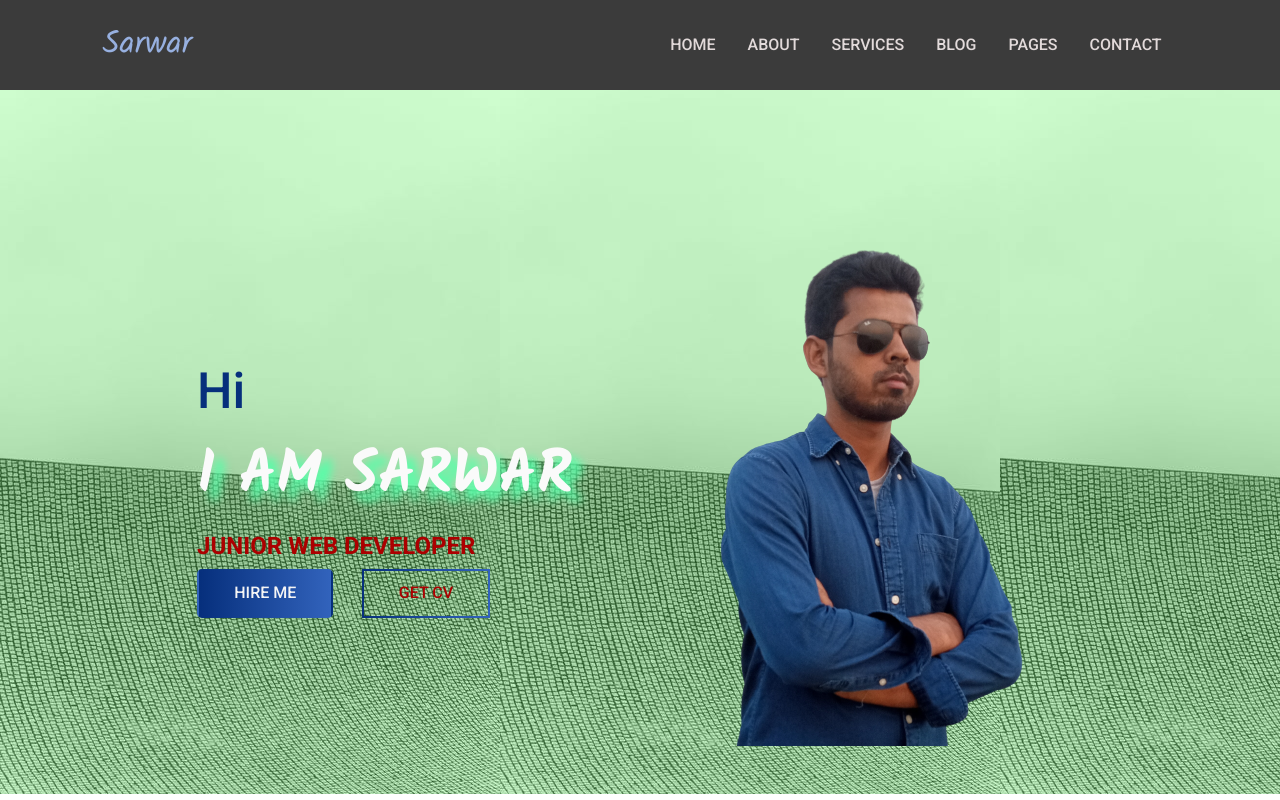
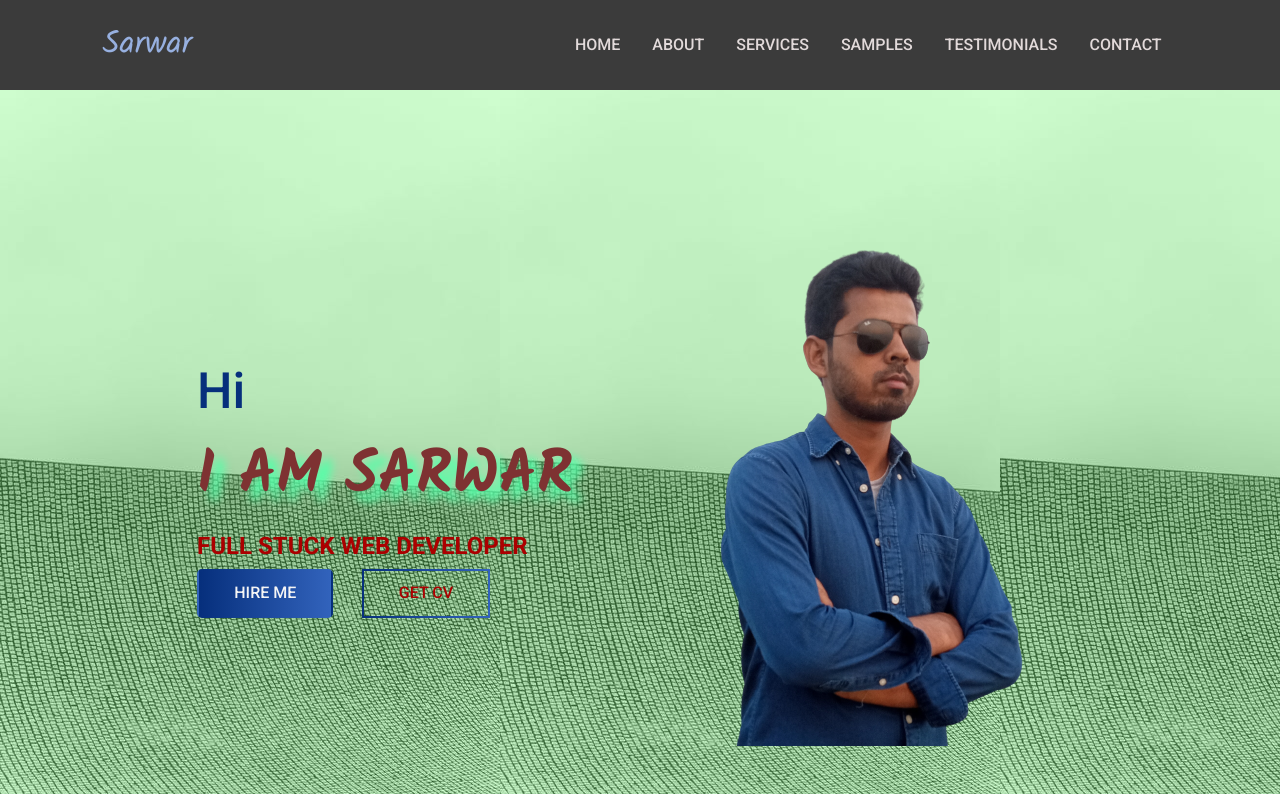
Before and after one commit to SZMithu/sample-portfolio, a plain HTML site: page index.html in a window 1280 px wide. Shown: the top 800 px of the page. Drawn offline with nearby package versions, Linux system fonts and the light colour scheme; files whose address does not match are found by name.

Commit message:
initial commit

```diff
--- a/css-file/style.css
+++ b/css-file/style.css
@@ -120,7 +120,7 @@
   }
   .text_iam{
       font:normal bolder 60px 'Kalam', cursive;
-      color: #fafafa;
+      color: #7e3232;
       text-shadow: 10px 10px 10px #57FEA9;
   }
   .text_junior{
--- a/index.html
+++ b/index.html
@@ -41,9 +41,9 @@
                 <a class="nav-link active px-3" href="#">HOME</a>
                 <a class="nav-link text-black px-3" href="#intro">ABOUT</a>
                 <a class="nav-link text-black px-3" href="#service">SERVICES</a>
-                <a class="nav-link text-black px-3">BLOG</a>
-                <a class="nav-link text-black px-3">PAGES</a>
-                <a class="nav-link text-black px-3">CONTACT</a>
+                <a href="#samples" class="nav-link text-black px-3">SAMPLES</a>
+                <a href="#testimonials" class="nav-link text-black px-3">TESTIMONIALS</a>
+                <a href="#contact" class="nav-link text-black px-3">CONTACT</a>
                </div>
            </div>
       </nav>
@@ -59,7 +59,7 @@
                  <div>
                    <h3 class="pt-5 text_hi">Hi</h3>
                    <h1 class="text_iam">I AM SARWAR</h1>
-                   <h4 class="text_junior">JUNIOR WEB DEVELOPER</h4>
+                   <h4 class="text_junior">FULL STUCK WEB DEVELOPER</h4>
                    <div class="hire_me">
                        <button class="btn button">HIRE ME</button>
                        <button class="btn secondary-button ms-4">GET CV</button>
@@ -245,11 +245,10 @@
     </div>
    </div>
  </div>
-
 </section>
 
 <!-- Isotop section -->
-<section class="project_area">
+<section class="project_area" id="samples">
   <div class="container mt-5">
     <h1 class="fw-bold title_h1">
       RECENTLY DONE PROJECTS <br>
@@ -332,7 +331,7 @@
 
 
 <!-- About Section -->
-<section class="about-area mt-5">
+<section class="about-area mt-5" id="testimonials">
   <div class="container pt-5">
     <div class="row text-center pt-5">
       <div class="col-12">
@@ -408,7 +407,7 @@
 </section>
 
 <!-- Start Subscribe Area -->
-<section class="subscribe-us-area">
+<section class="subscribe-us-area" id="contact">
   <div class="container subscribe">
     <div class="row text-center subscribe-title w-100 mx-auto">
 
@@ -461,25 +460,15 @@
 
   <!-- Bootstrap script -->
   <script src="https://cdn.jsdelivr.net/npm/bootstrap@5.1.3/dist/js/bootstrap.bundle.min.js" integrity="sha384-ka7Sk0Gln4gmtz2MlQnikT1wXgYsOg+OMhuP+IlRH9sENBO0LRn5q+8nbTov4+1p" crossorigin="anonymous"></script>
-
   <!-- Jquery  -->
   <script src="https://ajax.googleapis.com/ajax/libs/jquery/3.6.0/jquery.min.js"></script>
-
-
    <!-- Isotop js   -->
    <script src="js-file/isotope.pkgd.min.js"></script>
-
-
    <!-- Magnific popup script file -->
    <script src="js-file/jquery.magnific-popup.min.js"></script>
-
-   <!-- owl carousal js file -->
+  <!-- owl carousal js file -->
    <script src="js-file/owl.carousel.min.js"></script>
-
    <!-- ustom js -->
    <script src="js-file/script.js"></script>
-
-
-
 </body>
 </html>
```
